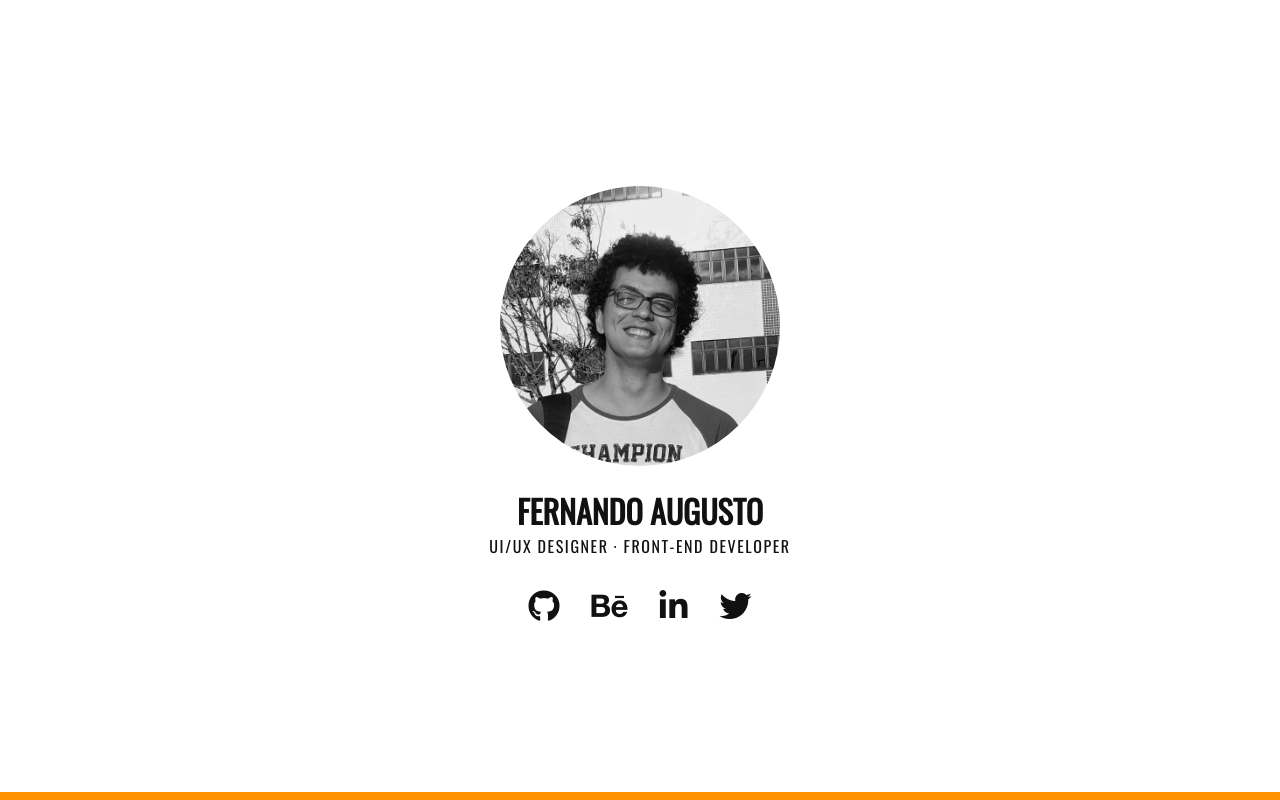
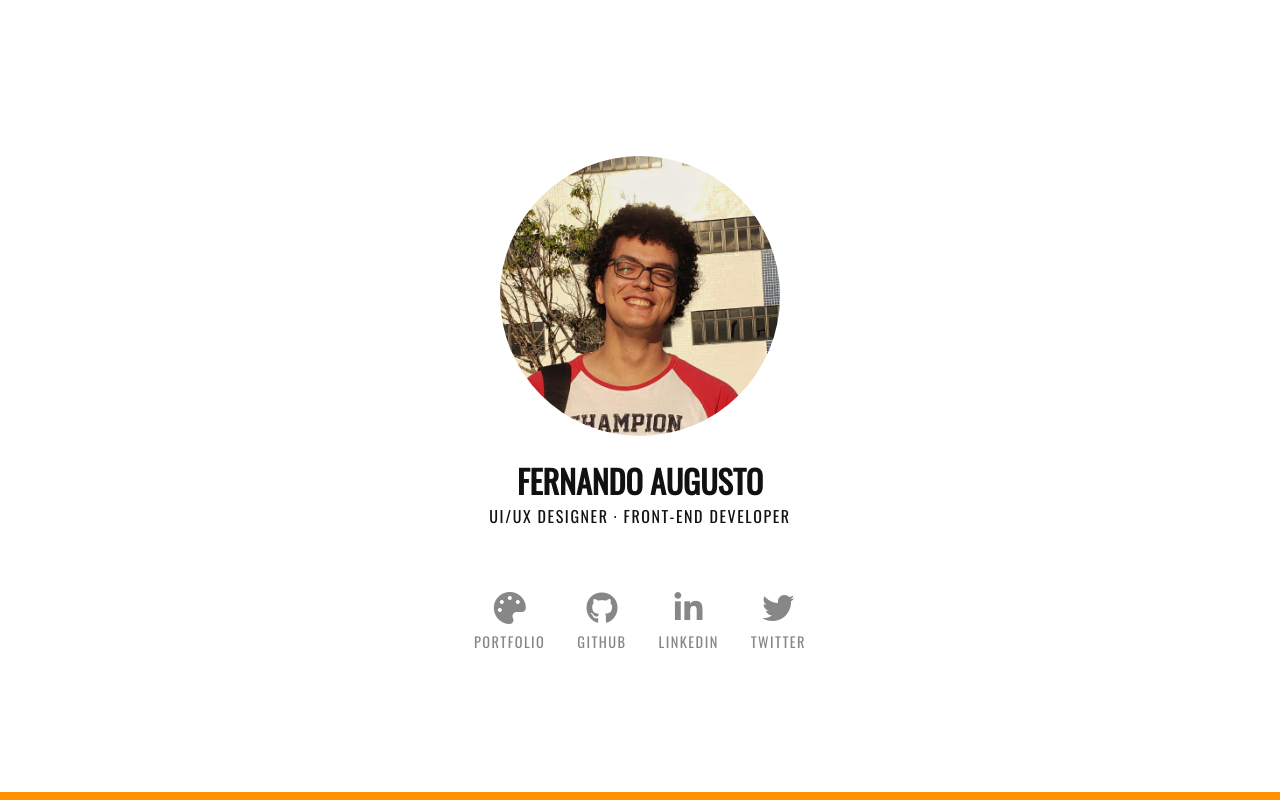
Before and after one commit to fernandoajn/fernandoajn.github.io, a plain HTML site: page index.html in a window 1280 px wide. Drawn offline with nearby package versions, Linux system fonts and the light colour scheme.

Commit message:
Replacing behance for portfolio

```diff
--- a/assets/sass/layout/container.scss
+++ b/assets/sass/layout/container.scss
@@ -37,16 +37,10 @@
   width: 280px;
   margin: 1em;
   border-radius: 50%;
-  transition: 0.4s;
-  filter: grayscale(1);
-
-  &:hover {
-    filter: grayscale(0);
-  }
 }
 
 .menu-div {
-  margin-top: 2em;
+  margin-top: 4em;
 }
 
 .menu {
@@ -58,15 +52,25 @@
   }
 
   & a {
+    display: flex;
+    flex-direction: column;
     color: $textColor;
     transition: 0.3s;
+    opacity: .5;
 
     &:hover {
       color: $secondaryColor;
+      opacity: 1;
     }
 
     &[disabled] {
       color: gray;
     }
+
+    & span {
+      display: block;
+      font-size: .9em;
+      padding-top: .5em;
+    }
   }
 }
--- a/index.html
+++ b/index.html
@@ -22,10 +22,31 @@
 
       <div class="menu-div animated delay-1s fadeInUp">
         <ul class="menu">
-          <li><a target="_blank" href="https://github.com/fernandoajn"><i class="fab fa-github fa-2x"></i></a></li>
-          <li><a target="_blank" href="https://www.behance.net/fernandoajeeb5"><i class="fab fa-behance fa-2x"></i></a></li>
-          <li><a target="_blank" href="https://www.linkedin.com/in/fernandoajneto/"><i class="fab fa-linkedin-in fa-2x"></i></a></li>
-          <li><a target="_blank" href="https://www.twitter.com/fernandoajn/"><i class="fab fa-twitter fa-2x"></i></a></li>
+          <li>
+            <a target="_blank" href="https://fernandoajneto.myportfolio.com/"><i class="fas fa-palette fa-2x"></i>
+            <span>Portfolio</span>
+            </a>
+          </li>
+          <li>
+            <a target="_blank" href="https://github.com/fernandoajn"><i class="fab fa-github fa-2x"></i>
+            <span>Github</span>
+            </a>
+          </li>
+          <li>
+            <a target="_blank" href="https://www.linkedin.com/in/fernandoajneto/"><i class="fab fa-linkedin-in fa-2x"></i>
+            <span>Linkedin</span>
+            </a>
+          </li>
+          <!-- <li>
+            <a target="_blank" href="https://www.instagram.com/f2ajn/"><i class="fab fa-instagram fa-2x"></i>
+            <span>Instagram</span>
+            </a>
+          </li> -->
+          <li>
+            <a target="_blank" href="https://www.twitter.com/fernandoajn/"><i class="fab fa-twitter fa-2x"></i>
+            <span>Twitter</span>
+            </a>
+          </li>
         </ul>
       </div>
 
```
Also changed, not shown: assets/css/styles.css, 1 other file.
